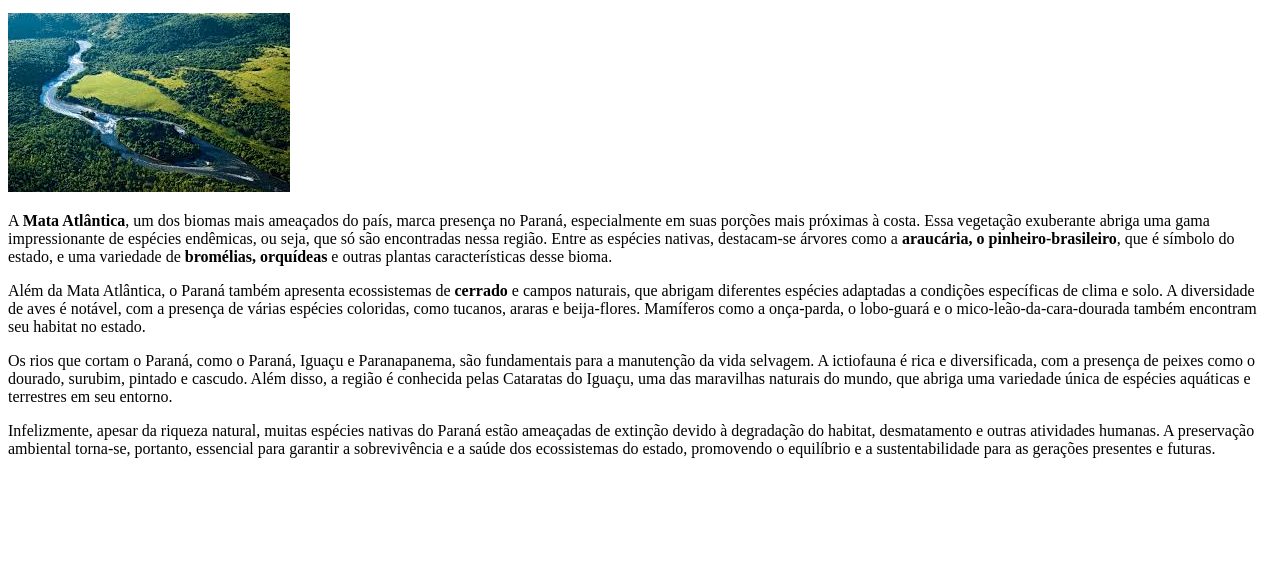
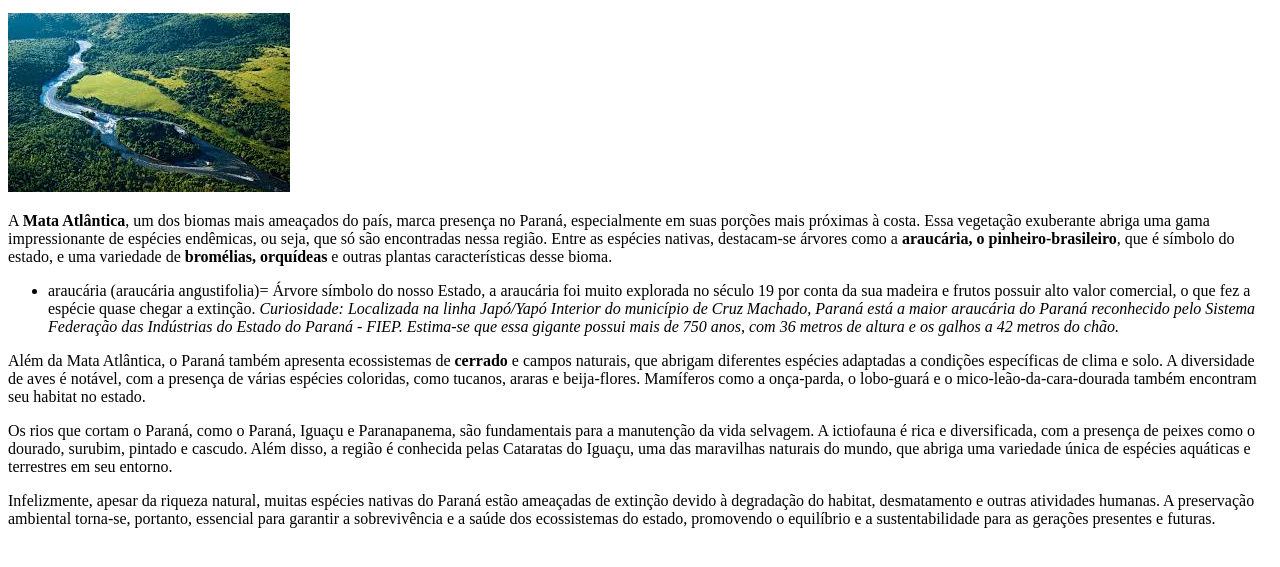
Before and after one commit to alinechaykowski/arvoresparana, a plain HTML site: page index.html in a window 1280 px wide. Shown: the part 137-704 px from the top of the page. Drawn offline with Linux system fonts and the light colour scheme.

Commit message:
lista ad

```diff
--- a/index.html
+++ b/index.html
@@ -11,6 +11,10 @@
     <p>Localizado na região Sul do Brasil,<strong>o Paraná</strong> é um estado rico em biodiversidade, apresentando uma variedade de ecossistemas que abrigam diversas espécies nativas. Com uma extensão territorial significativa, o estado possui uma geografia diversificada, que vai desde áreas de planalto até regiões de planície, proporcionando diferentes condições ambientais para o desenvolvimento da fauna e flora.</p>
     <img class="paraná-imagem" src="mata.jpg" alt="uma parte da mata do Paraná">
     <p>A <strong>Mata Atlântica</strong>, um dos biomas mais ameaçados do país, marca presença no Paraná, especialmente em suas porções mais próximas à costa. Essa vegetação exuberante abriga uma gama impressionante de espécies endêmicas, ou seja, que só são encontradas nessa região. Entre as espécies nativas, destacam-se árvores como a <strong>araucária, o pinheiro-brasileiro</strong>, que é símbolo do estado, e uma variedade de <strong>bromélias, orquídeas</strong> e outras plantas características desse bioma.</p>
+    <ul>
+        <li> araucária (araucária angustifolia)= Árvore símbolo do nosso Estado, a araucária foi muito explorada no século 19 por conta da sua madeira e frutos possuir alto valor comercial, o que fez a espécie quase chegar a extinção. <em>Curiosidade: Localizada na linha Japó/Yapó Interior do município de Cruz Machado, Paraná está a maior araucária do Paraná reconhecido pelo Sistema Federação das Indústrias do Estado do Paraná - FIEP.
+            Estima-se que essa gigante possui mais de 750 anos, com 36 metros de altura e os galhos a 42 metros do chão.</em></li>
+    </ul>
     <p>Além da Mata Atlântica, o Paraná também apresenta ecossistemas de <strong>cerrado</strong> e campos naturais, que abrigam diferentes espécies adaptadas a condições específicas de clima e solo. A diversidade de aves é notável, com a presença de várias espécies coloridas, como tucanos, araras e beija-flores. Mamíferos como a onça-parda, o lobo-guará e o mico-leão-da-cara-dourada também encontram seu habitat no estado.</p>
     <p>Os rios que cortam o Paraná, como o Paraná, Iguaçu e Paranapanema, são fundamentais para a manutenção da vida selvagem. A ictiofauna é rica e diversificada, com a presença de peixes como o dourado, surubim, pintado e cascudo. Além disso, a região é conhecida pelas Cataratas do Iguaçu, uma das maravilhas naturais do mundo, que abriga uma variedade única de espécies aquáticas e terrestres em seu entorno.</p>
     <p>Infelizmente, apesar da riqueza natural, muitas espécies nativas do Paraná estão ameaçadas de extinção devido à degradação do habitat, desmatamento e outras atividades humanas. A preservação ambiental torna-se, portanto, essencial para garantir a sobrevivência e a saúde dos ecossistemas do estado, promovendo o equilíbrio e a sustentabilidade para as gerações presentes e futuras.</p>
```
